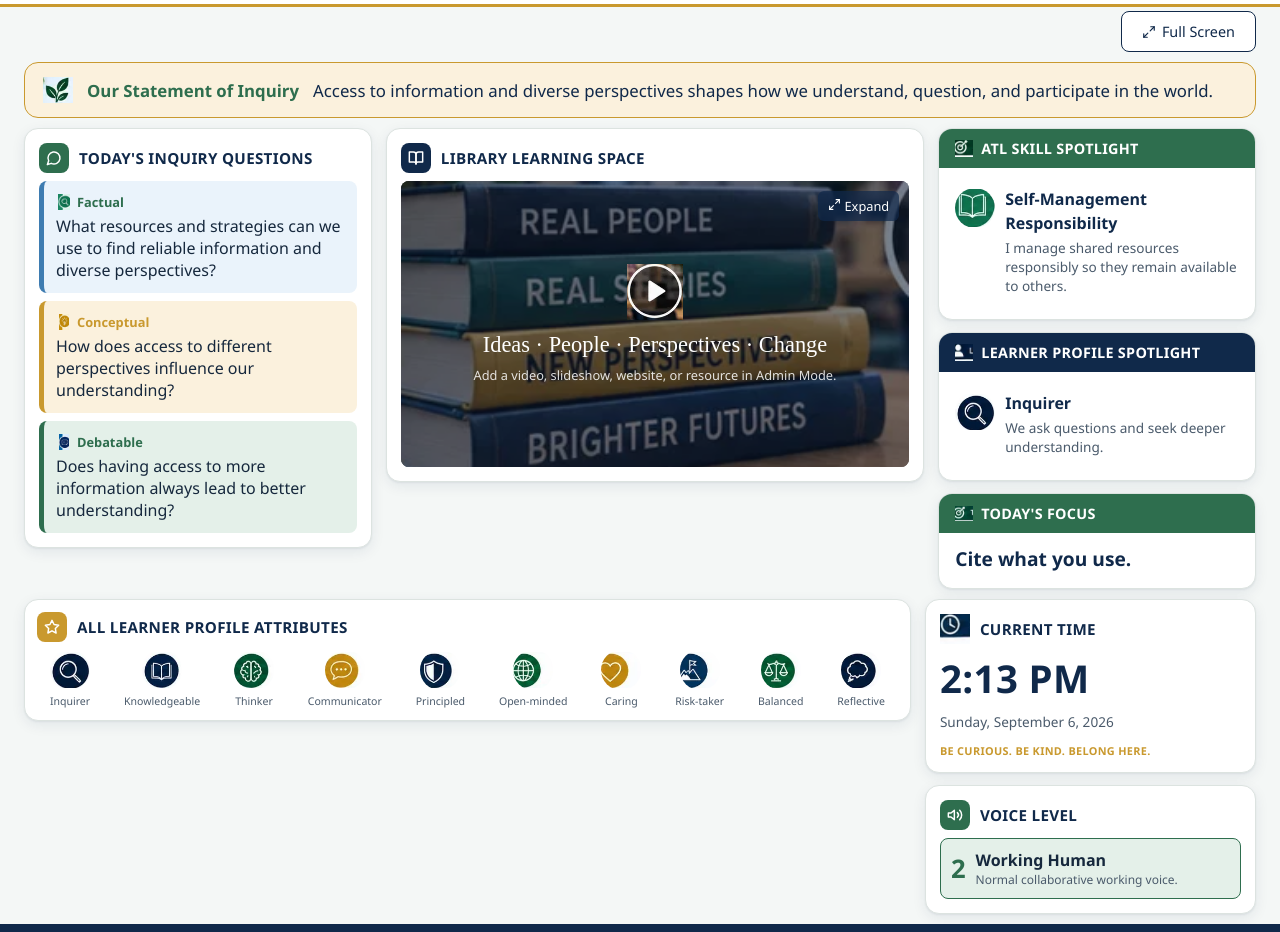
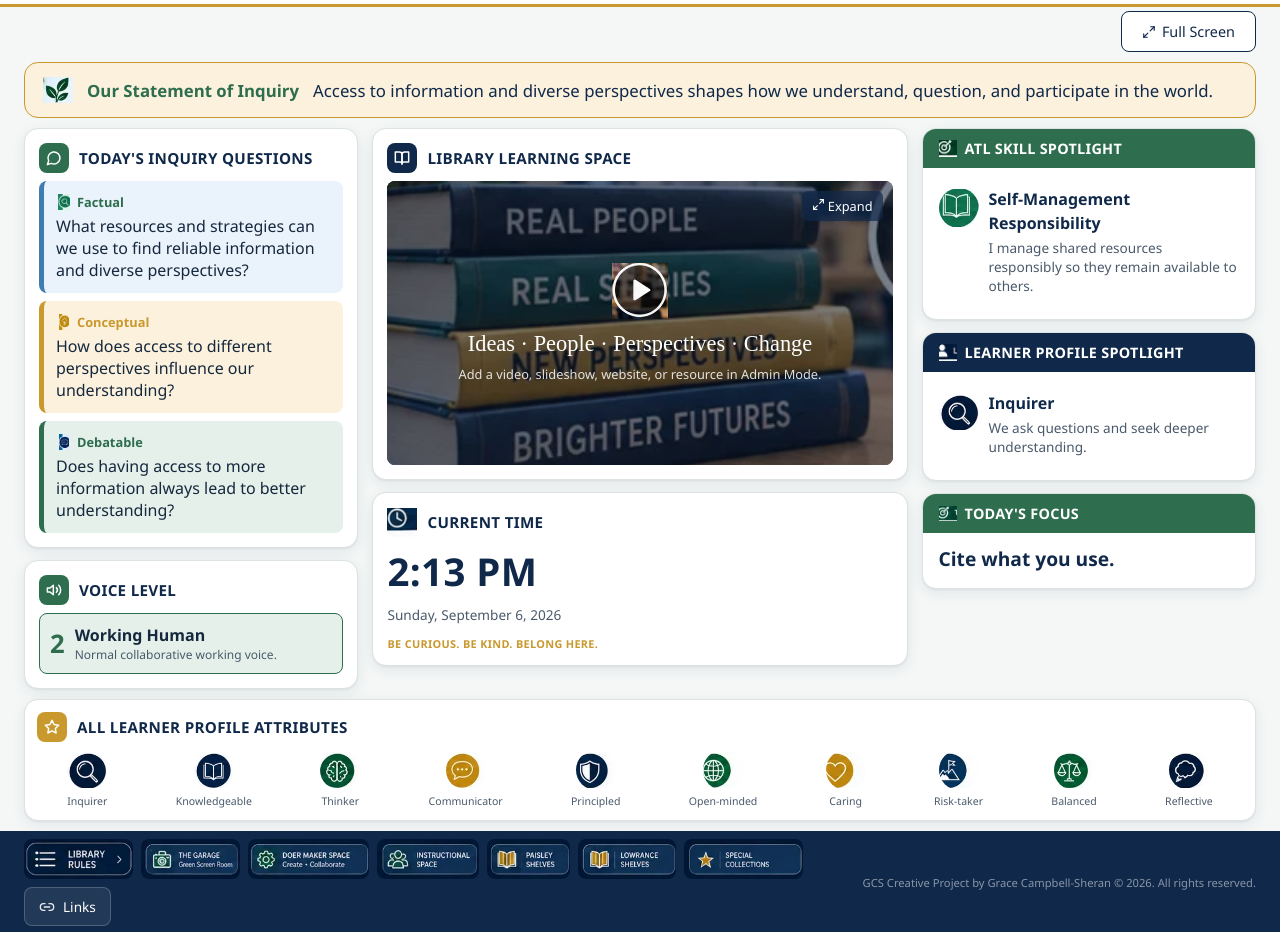
Before and after one commit to GCS-creatives/IBLibraryDashboard, a React (Vite) app: page / in a window 1280 px wide. Shown: the part 60-992 px from the top of the page. Built offline with nearby package versions, Linux system fonts and the light colour scheme; no server answers.

Commit message:
Add files via upload

```diff
--- a/src/components/Display.jsx
+++ b/src/components/Display.jsx
@@ -173,7 +173,7 @@ function InquiryQuestions({ bank, language }) {
   const q = resolveActive(bank);
   if (!q) return null;
   return (
-    <div className="card col-iq">
+    <div className="card">
       <p className="card-title"><IconBadge icon={MessageCircle} tone="green" />Today's Inquiry Questions</p>
       <div className="iq-item factual">
         <span className="iq-type" style={{ color: '#2E6E4E' }}><img className="iq-icon" src={iconFactual} alt="" /> Factual</span>
@@ -194,7 +194,7 @@ function InquiryQuestions({ bank, language }) {
 function LibraryLearningSpace({ media, onExpand }) {
   const current = media?.current;
   return (
-    <div className="card col-media">
+    <div className="card">
       <p className="card-title"><IconBadge icon={BookOpen} tone="navy" />Library Learning Space</p>
       <div className="learning-space" onClick={onExpand}>
         {!current && (
@@ -470,8 +470,14 @@ export default function DisplayMode({ banks, isFullscreen, onToggleFullscreen, o
         <StatementOfInquiry soi={banks.statementsOfInquiry} language={language} />
 
         <div className="main-row">
-          <InquiryQuestions bank={banks.inquiryQuestions} language={language} />
-          <LibraryLearningSpace media={banks.media} onExpand={() => setMediaExpanded(true)} />
+          <div className="col-iq">
+            <InquiryQuestions bank={banks.inquiryQuestions} language={language} />
+            <VoiceLevelCard voiceLevel={banks.voiceLevel} />
+          </div>
+          <div className="col-media">
+            <LibraryLearningSpace media={banks.media} onExpand={() => setMediaExpanded(true)} />
+            <ClockCard />
+          </div>
           <div className="sidebar-stack">
             <ATLSpotlight bank={banks.atlSpotlights} language={language} />
             <LearnerProfileSpotlight bank={banks.learnerProfileSpotlights} language={language} />
@@ -479,13 +485,7 @@ export default function DisplayMode({ banks, isFullscreen, onToggleFullscreen, o
           </div>
         </div>
 
-        <div className="bottom-row">
-          <LearnerProfileStrip attributes={banks.learnerProfile} language={language} />
-          <div className="time-voice-stack">
-            <ClockCard />
-            <VoiceLevelCard voiceLevel={banks.voiceLevel} />
-          </div>
-        </div>
+        <LearnerProfileStrip attributes={banks.learnerProfile} language={language} />
       </div>
 
       <BottomNav
--- a/src/index.css
+++ b/src/index.css
@@ -196,15 +196,8 @@ button {
   flex-wrap: nowrap;
 }
 
-.main-row .col-iq,
-.main-row .col-media {
-  min-width: 0;
-}
-
-.col-iq { flex: 1 1 0; }
-.col-media { flex: 1.6 1 0; }
-.sidebar-stack { flex: 1 1 0; }
-
+.col-iq,
+.col-media,
 .sidebar-stack {
   display: flex;
   flex-direction: column;
@@ -212,20 +205,9 @@ button {
   min-width: 0;
 }
 
-.bottom-row {
-  display: flex;
-  align-items: flex-start;
-  gap: 14px;
-}
-
-.bottom-row .lp-strip { flex: 2.6 1 0; min-width: 0; }
-.time-voice-stack {
-  flex: 1 1 0;
-  display: flex;
-  flex-direction: column;
-  gap: 12px;
-  min-width: 0;
-}
+.col-iq { flex: 1 1 0; }
+.col-media { flex: 1.6 1 0; }
+.sidebar-stack { flex: 1 1 0; }
 
 .soi-bar {
   background: var(--gold-soft);
@@ -958,15 +940,6 @@ button {
 }
 
 @media (max-width: 700px) {
-  .bottom-row {
-    flex-direction: column;
-  }
-  .bottom-row .lp-strip,
-  .time-voice-stack {
-    flex: 1 1 auto;
-    width: 100%;
-  }
-
   .admin-grid {
     grid-template-columns: 1fr;
   }
```
